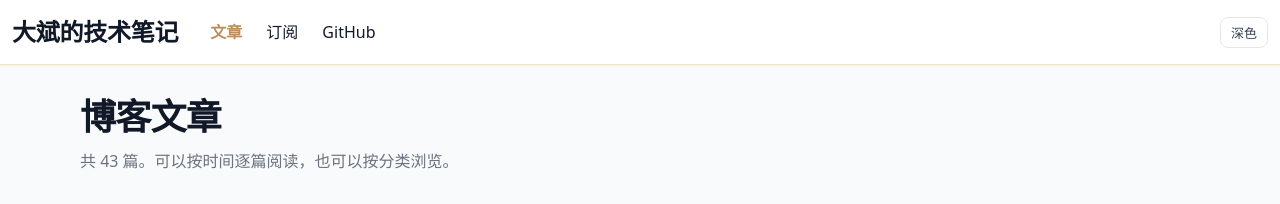
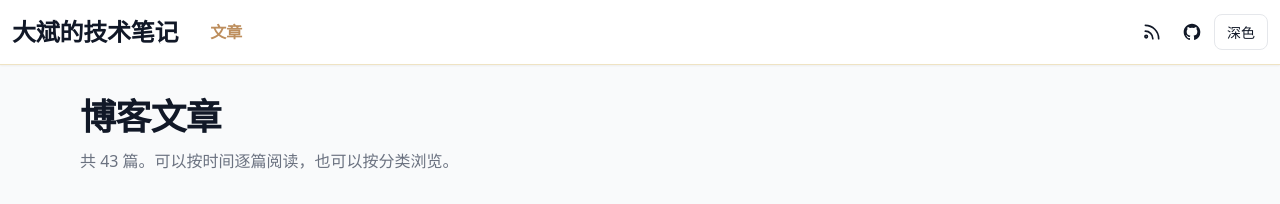
Before and after one commit to shengbinxu/shengbinxu.github.io, a Jekyll site: the page built from index.md, in a window 1280 px wide. Shown: the top 204 px of the page. Built offline with Jekyll 4.4.1, drawn with Linux system fonts in a browser that asks for light colours.

Commit message:
header 右侧工具区：订阅/GitHub 改为图标并右对齐，规格对齐 yinwang（36x36/圆角8px/间距4px）

```diff
--- a/_layouts/default.html
+++ b/_layouts/default.html
@@ -34,11 +34,24 @@
       <a class="site-title" href="{{ '/' | relative_url }}">{{ site.title }}</a>
       <div class="nav-links">
         <a href="{{ '/' | relative_url }}"{% if page.url == '/' %} class="is-active"{% endif %}>文章</a>
-        <a href="{{ '/feed.xml' | relative_url }}">订阅</a>
-        <a href="https://github.com/shengbinxu" target="_blank" rel="noopener">GitHub</a>
       </div>
-      <span class="nav-spacer"></span>
-      <button class="theme-toggle" id="theme-toggle" type="button" aria-label="切换深浅色">深色</button>
+      <div class="nav-actions">
+        <a class="nav-icon" href="{{ '/feed.xml' | relative_url }}" aria-label="RSS 订阅" title="RSS 订阅">
+          <svg viewBox="0 0 24 24" fill="none" stroke="currentColor" stroke-width="2"
+               stroke-linecap="round" stroke-linejoin="round" aria-hidden="true">
+            <path d="M5 19a1.5 1.5 0 1 0 0-3 1.5 1.5 0 0 0 0 3z"/>
+            <path d="M4 11a9 9 0 0 1 9 9"/>
+            <path d="M4 4a16 16 0 0 1 16 16"/>
+          </svg>
+        </a>
+        <a class="nav-icon" href="https://github.com/shengbinxu" target="_blank" rel="noopener"
+           aria-label="GitHub" title="GitHub">
+          <svg viewBox="0 0 24 24" fill="currentColor" aria-hidden="true">
+            <path d="M12 2C6.48 2 2 6.48 2 12c0 4.42 2.87 8.17 6.84 9.5.5.09.68-.22.68-.48 0-.24-.01-.87-.01-1.7-2.78.6-3.37-1.34-3.37-1.34-.45-1.16-1.11-1.47-1.11-1.47-.91-.62.07-.6.07-.6 1 .07 1.53 1.03 1.53 1.03.89 1.53 2.34 1.09 2.91.83.09-.65.35-1.09.63-1.34-2.22-.25-4.55-1.11-4.55-4.94 0-1.09.39-1.98 1.03-2.68-.1-.25-.45-1.27.1-2.64 0 0 .84-.27 2.75 1.02a9.6 9.6 0 0 1 5 0c1.91-1.29 2.75-1.02 2.75-1.02.55 1.37.2 2.39.1 2.64.64.7 1.03 1.59 1.03 2.68 0 3.84-2.34 4.69-4.57 4.93.36.31.68.92.68 1.85 0 1.34-.01 2.42-.01 2.75 0 .27.18.58.69.48A10.01 10.01 0 0 0 22 12c0-5.52-4.48-10-10-10z"/>
+          </svg>
+        </a>
+        <button type="button" class="theme-toggle" id="theme-toggle" aria-label="切换深浅色">深色</button>
+      </div>
     </div>
   </nav>
 
--- a/assets/css/style.css
+++ b/assets/css/style.css
@@ -133,17 +133,45 @@ body {
 .nav-links a.is-active { color: rgb(var(--theme-600)); font-weight: 600; }
 html.dark .nav-links a.is-active { color: rgb(var(--theme-400)); }
 
-.nav-spacer { flex: 1; }
+/* 右侧工具区：推到最右，规格对齐 yinwang（36×36 / 内边距 8px / 圆角 8px / 间距 4px） */
+.nav-actions {
+  margin-left: auto;
+  display: flex;
+  align-items: center;
+  gap: 4px;
+}
+
+.nav-icon {
+  display: inline-flex;
+  align-items: center;
+  justify-content: center;
+  width: 36px;
+  height: 36px;
+  border-radius: 8px;
+  color: var(--fg);
+  text-decoration: none;
+  transition: background-color .15s ease, color .15s ease;
+}
+.nav-icon:hover {
+  background: #f3f4f6;
+  color: var(--fg);
+  text-decoration: none;
+}
+.nav-icon svg { width: 20px; height: 20px; }
+html.dark .nav-icon:hover { background: rgb(255 255 255 / .08); }
 
 .theme-toggle {
+  font-family: var(--font-ui);
+  font-size: 14px;
+  font-weight: 500;
+  color: var(--fg);
+  background: none;
   border: 1px solid var(--border);
-  background: var(--card);
-  color: var(--fg-body);
   border-radius: 8px;
-  padding: 5px 10px;
-  font-size: 13px;
+  height: 36px;
+  padding: 0 12px;
   cursor: pointer;
-  font-family: inherit;
+  transition: background-color .15s ease, border-color .15s ease, color .15s ease;
 }
 
 .theme-toggle:hover { color: var(--link); border-color: var(--link); }
```
